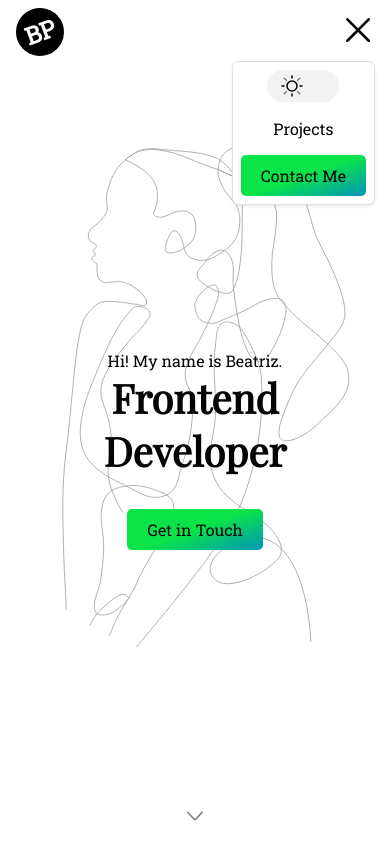
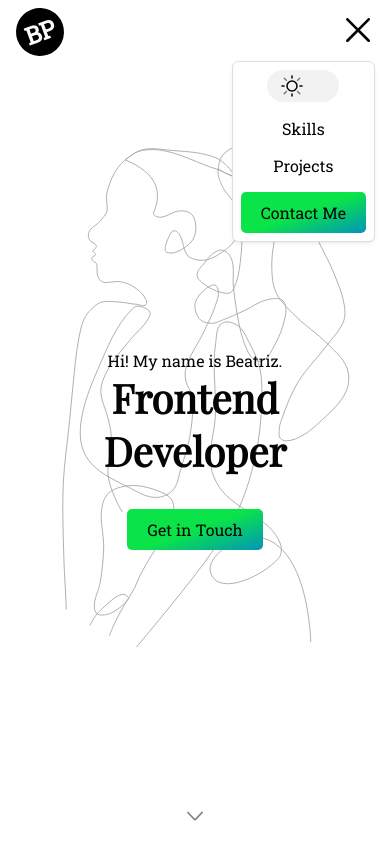
Before and after one commit to BRp99/portfolio-old, a React (Create React App) app in the folder portfolio/: page / in a window 390 px wide. Both pictures are taken after a click on the element 354 px from the left and 32 px from the top of the page. Shown: the top 844 px of the page. Built offline with nearby package versions, Linux system fonts and the light colour scheme.

Commit message:
HamburgerMenu:
Add skills inside menu_box and remove legacy code.

```diff
--- a/portfolio/src/components/Layout/Header/HamburgerMenu/HamburgerMenu.tsx
+++ b/portfolio/src/components/Layout/Header/HamburgerMenu/HamburgerMenu.tsx
@@ -8,12 +8,9 @@ export default function HamburgerMenu() {
   const { darkMode } = useThemeContext()
 
   const [menuOpen, setMenuOpen] = useState(false)
-  // const [isMenuOpen, setIsMenuOpen] = useState(false)
-  const isMenuOpen = menuOpen
 
   const toggleMenu = () => {
     setMenuOpen(!menuOpen)
-    // setIsMenuOpen(!isMenuOpen)
   }
 
   return (
@@ -23,6 +20,9 @@ export default function HamburgerMenu() {
         <div className={styles.menu_box}>
           <div>
             <Theme />
+          </div>
+          <div>
+            <a href="#skills">Skills</a>
           </div>
           <div>
             <a href="#projects">Projects</a>
--- a/portfolio/src/components/Layout/Header/Navigation/Navigation.tsx
+++ b/portfolio/src/components/Layout/Header/Navigation/Navigation.tsx
@@ -4,8 +4,6 @@ import styles from "./Navigation.module.css"
 export default function Navigation() {
   return (
     <div className={styles.container}>
-      {/* <a href="#projects">Projects</a> */}
-
       <CallToAction context="Contact Me" />
     </div>
   )
```
Also changed, not shown: portfolio/src/components/Layout/Header/HamburgerMenu/HamburgerMenu.module.css (+0 -8 lines).
